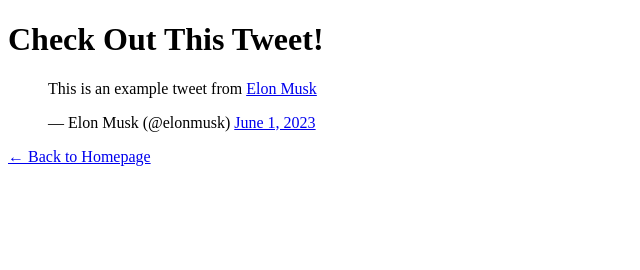
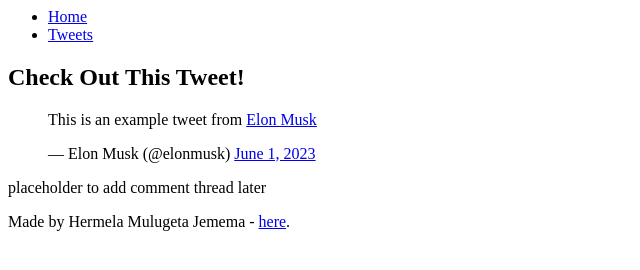
Before and after one commit to Heriri2525/My_First_Portfolio, a plain HTML site: page html_basic/tweets.html in a window 1280 px wide. Shown: the whole page, without its empty margins (0-640 px from the left). Drawn offline with Linux system fonts and the light colour scheme.

Commit message:
Update tweets.html

```diff
--- a/html_basic/tweets.html
+++ b/html_basic/tweets.html
@@ -1,13 +1,14 @@
-<!DOCTYPE html>
-<html lang="en">
-  <head>
-    <meta charset="UTF-8" />
-    <title>My Tweets</title>
-  </head>
 <body>
+  <header>
+    <ul>
+      <li><a href="index.html">Home</a></li>
+      <li><a href="tweets.html">Tweets</a></li>
+    </ul>
+  </header>
+  <main>
+    <article>
       <h1>Check Out This Tweet!</h1>
 
-    <!-- Embedded Tweet -->
       <blockquote class="twitter-tweet">
         <p lang="en" dir="ltr">
           This is an example tweet from <a href="https://twitter.com/elonmusk/status/1664052780973690880?ref_src=twsrc%5Etfw">Elon Musk</a>
@@ -16,8 +17,12 @@
         <a href="https://twitter.com/elonmusk/status/1664052780973690880?ref_src=twsrc%5Etfw">June 1, 2023</a>
       </blockquote>
       <script async src="https://platform.twitter.com/widgets.js" charset="utf-8"></script>
-
-    <!-- Link back to homepage -->
-    <p><a href="index.html">← Back to Homepage</a></p>
+    </article>
+    <aside>
+      <p>placeholder to add comment thread later</p>
+    </aside>
+  </main>
+  <footer>
+    <p>Made by Hermela Mulugeta Jemema - <a href="https://github.com/Heriri2525" target="_blank">here</a>.</p>
+  </footer>
 </body>
-</html>
```
Lines whose indentation alone changed are shown as unchanged.
